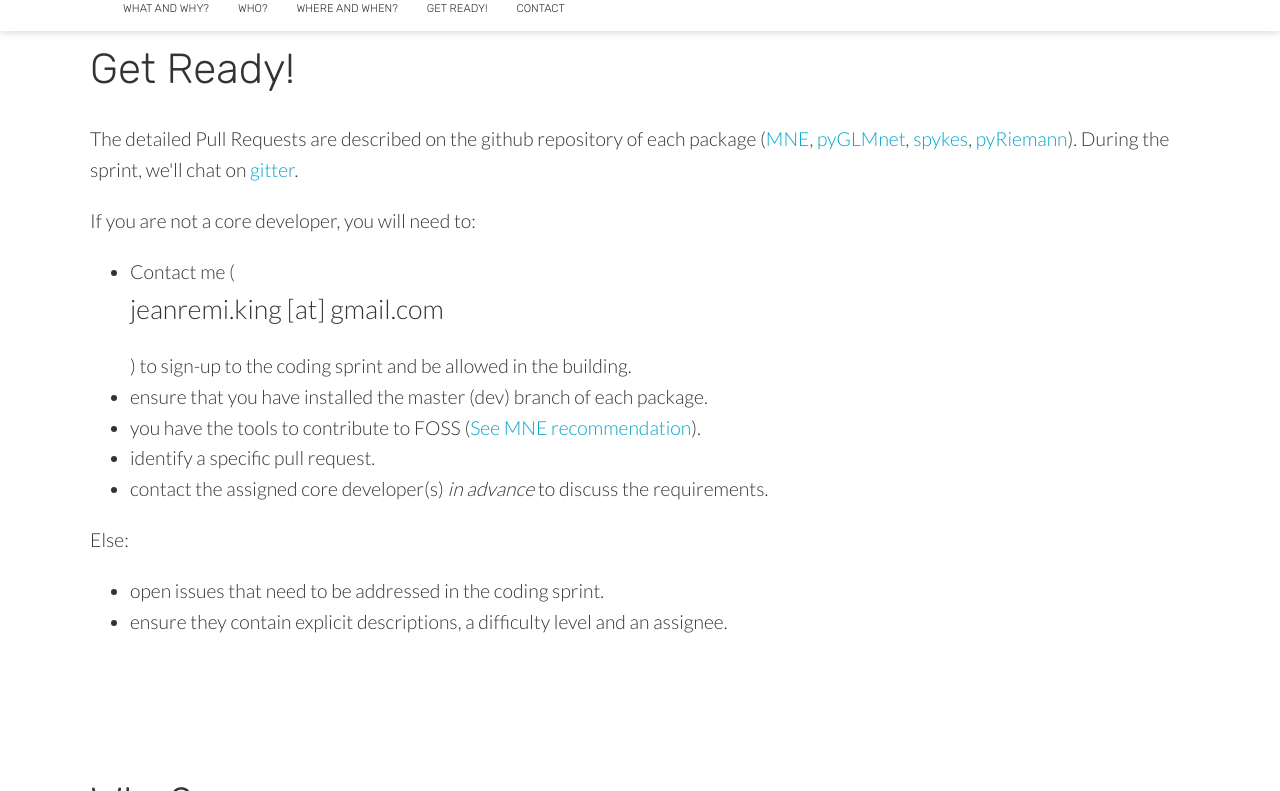
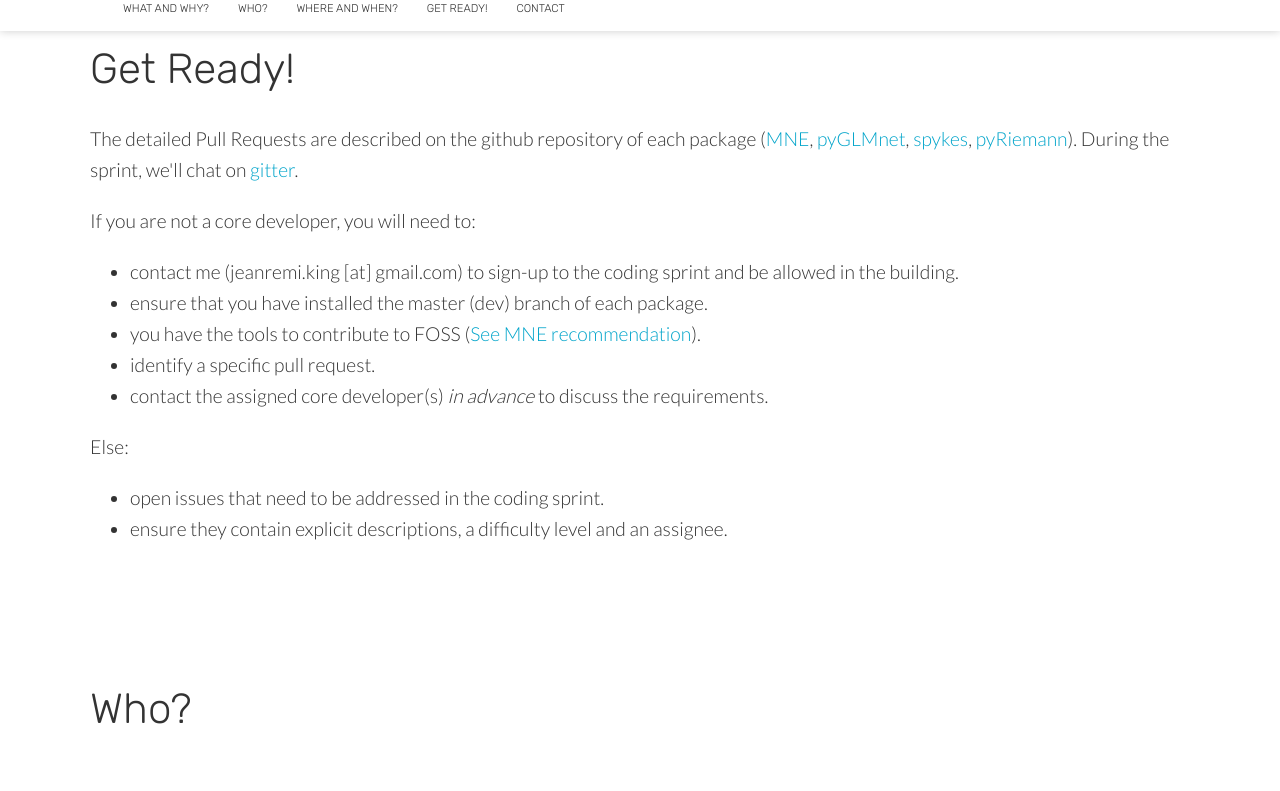
Before and after one commit to mne-tools/sprint2019, a Jekyll site: the page built from index.html, in a window 1280 px wide and 900 px high, scrolled down 1964 px, cut to the strip 0-791 px from the top of the window. Built offline with Jekyll 4.4.1, drawn with Linux system fonts in a browser that asks for light colours; nearby versions of some CDN libraries; the list of posts is cut into pages by our own code.

```diff
--- a/index.html
+++ b/index.html
@@ -72,7 +72,7 @@ map:
           If you are not a core developer, you will need to:
           </p>
   				<ul>
-              <li> Contact me  (<p>jeanremi.king [at] gmail.com</p>) to sign-up to the coding sprint and be allowed in the building.</li>
+              <li> contact me (jeanremi.king [at] gmail.com) to sign-up to the coding sprint and be allowed in the building.</li>
   				    <li> ensure that you have installed the master (dev) branch of each package.</li>
               <li> you have the tools to contribute to FOSS (<a href='http://mne-tools.github.io/stable/contributing.html?highlight=contribute'>See MNE recommendation</a>).</li>
               <li> identify a specific pull request.</li>
```
